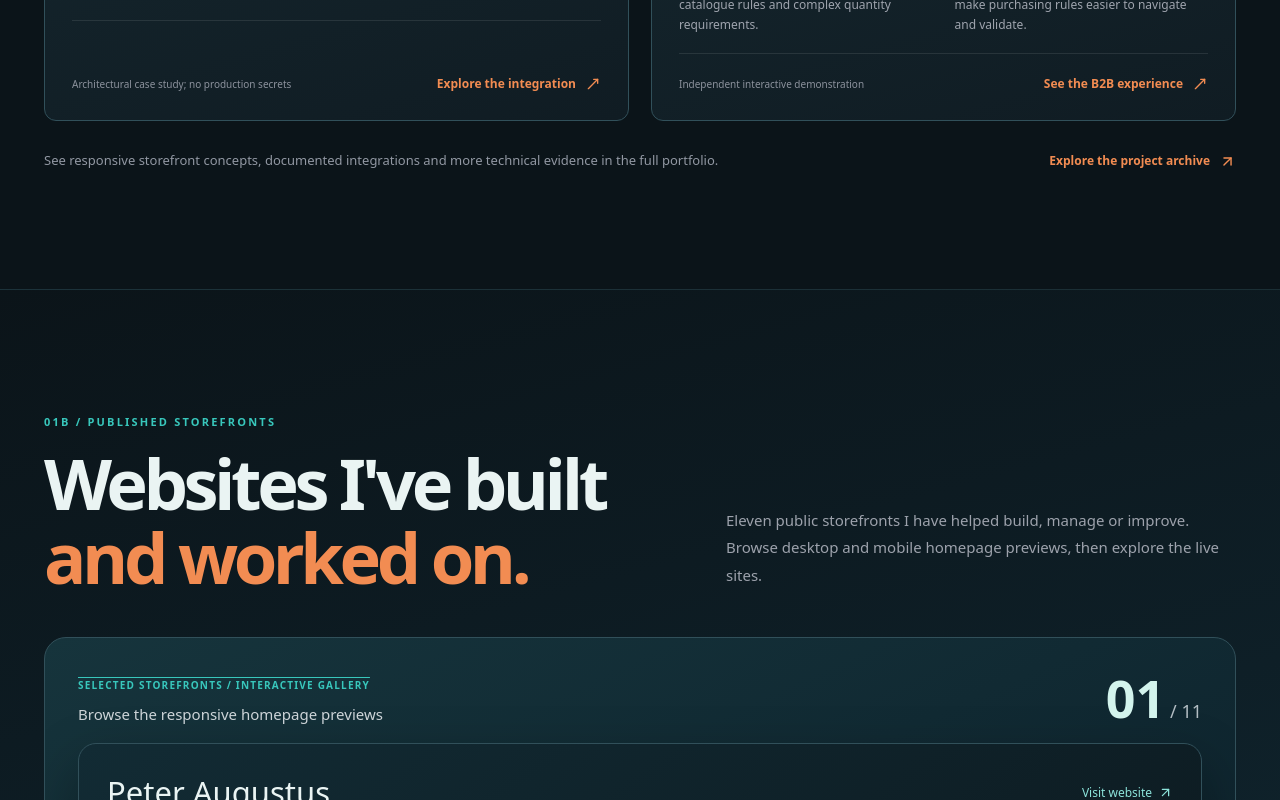
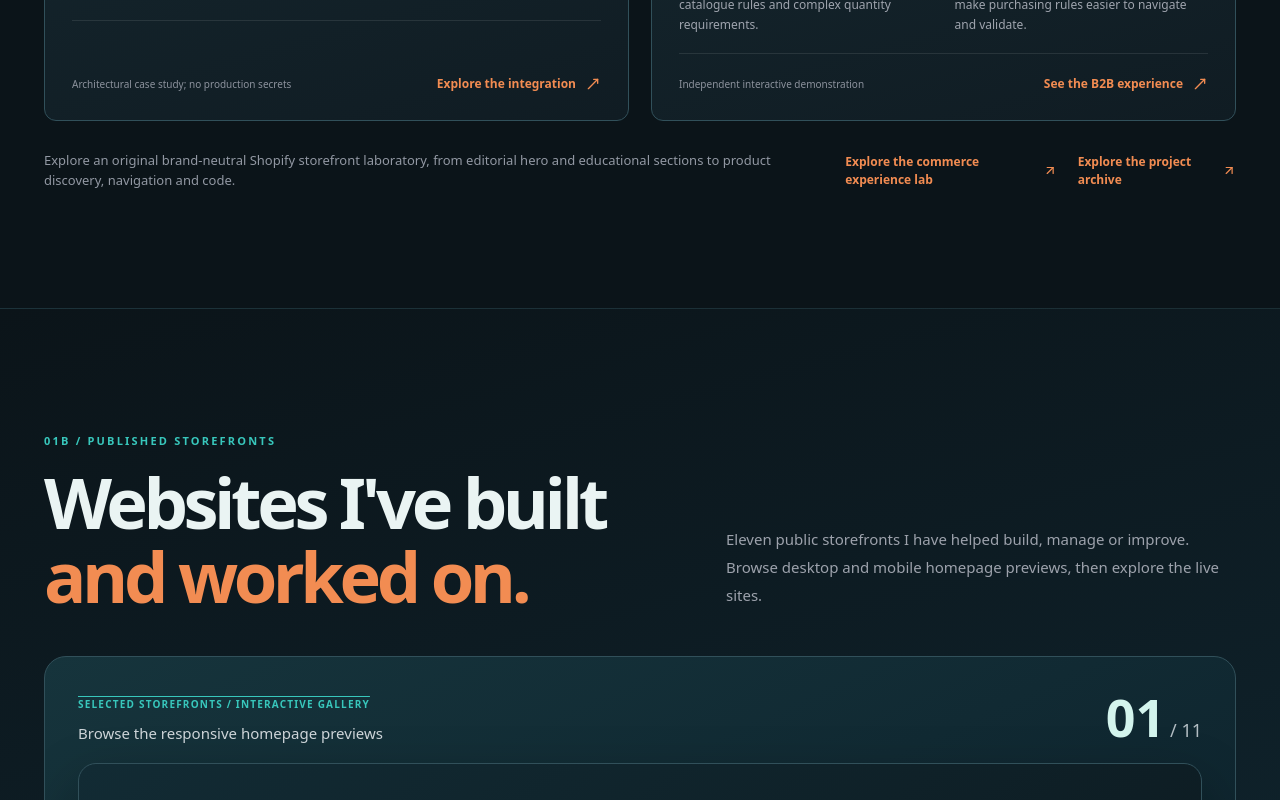
Before and after one commit to bonvallite/developer-portfolio, a Next.js app: page / in a window 1280 px wide. Shown: the part 2680-3480 px from the top of the page. Built offline with nearby package versions, Linux system fonts and the light colour scheme.

Commit message:
feat(portfolio): link brand-neutral commerce lab from selected work

```diff
--- a/app/page.tsx
+++ b/app/page.tsx
@@ -33,7 +33,7 @@ import './components/commerce-workbench.css';
 // direct client/hiring paths. They reuse existing homepage contact and
 // experience routes, not a new form or visitor analytics. All four project
 // demos, source-safe evidence and existing public SEO metadata remain intact.
-// 23 Nov 2026: approved PR #100 now publishes a separate, fictional-data
+// 24 Nov 2026: the selected-work footer now links to the fictional,\n// brand-neutral commerce experience lab without changing the four flagship\n// cards, eleven-site gallery, contact tracking or existing metadata.\n// 23 Nov 2026: approved PR #100 now publishes a separate, fictional-data
 // Shopify app systems section after the preserved 11-site gallery. All four
 // original case studies, homepage navigation and website previews remain.
 export const metadata: Metadata = {
@@ -188,7 +188,7 @@ export default function Home() {
               </div>
             </article>)}
           </div>
-          <div className="jrv2-work-after"><p>See responsive storefront concepts, documented integrations and more technical evidence in the full portfolio.</p><Link href="/experience">Explore the project archive <ArrowUpRight size={17} aria-hidden="true"/></Link></div>
+          <div className="jrv2-work-after"><p>Explore an original brand-neutral Shopify storefront laboratory, from editorial hero and educational sections to product discovery, navigation and code.</p><Link href="/projects/storefront-engineering">Explore the commerce experience lab <ArrowUpRight size={17} aria-hidden="true"/></Link><Link href="/experience">Explore the project archive <ArrowUpRight size={17} aria-hidden="true"/></Link></div>
         </div>
       </section>
 
```
